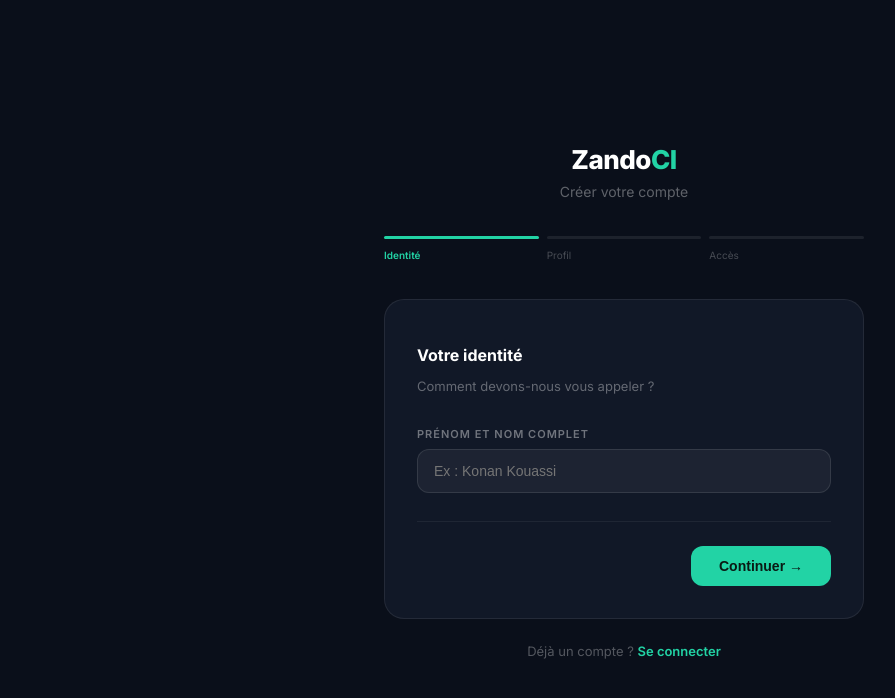
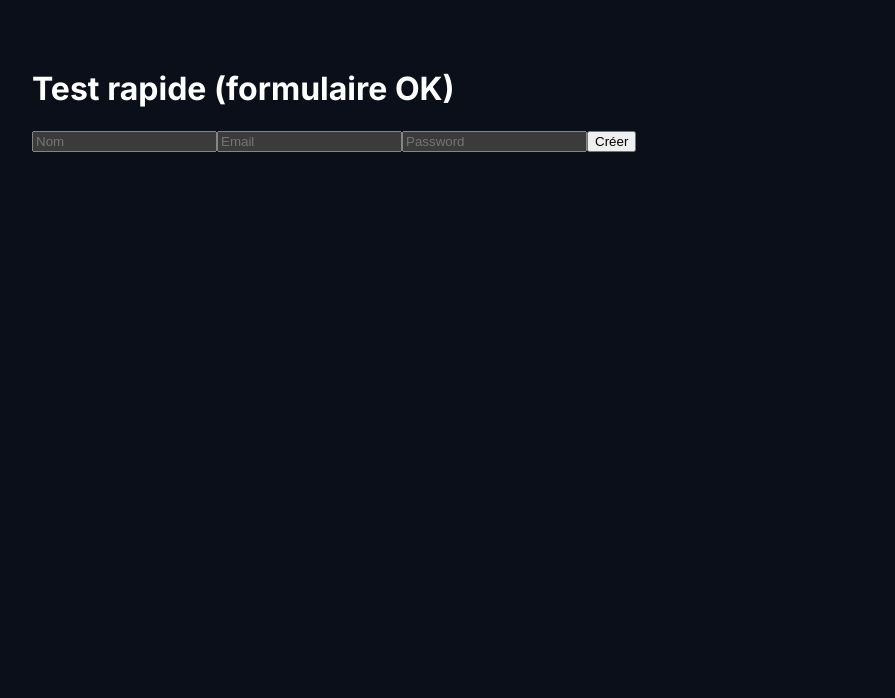
Before and after one commit to youssefulrich/zando-ci, a Next.js app: page /register in a window 1280 px wide. Shown: the top 698 px of the page, without its empty margins (16-911 px from the left). Built offline with nearby package versions, Linux system fonts and the light colour scheme.

Commit message:
fix: register zod

```diff
--- a/app/register/page.tsx
+++ b/app/register/page.tsx
@@ -17,14 +17,36 @@ const ACCOUNT_TYPES = [
   { value: 'owner_event', label: 'Organisateur', desc: 'Je crée des événements' },
 ]
 
-type FormData = { full_name: string; account_type: string; phone: string; city: string; orange_money: string; mtn_money: string; wave: string; moov_money: string; email: string; password: string }
+type FormData = {
+  full_name: string
+  account_type: string
+  phone: string
+  city: string
+  orange_money: string
+  mtn_money: string
+  wave: string
+  moov_money: string
+  email: string
+  password: string
+}
 
 const inp = { width: '100%', background: 'rgba(255,255,255,0.05)', border: '0.5px solid rgba(255,255,255,0.1)', borderRadius: 12, padding: '13px 16px', fontSize: 14, color: '#fff', outline: 'none', colorScheme: 'dark' as const }
 const lbl = { display: 'block', fontSize: 11, color: 'rgba(255,255,255,0.4)', textTransform: 'uppercase' as const, letterSpacing: 1, fontWeight: 600, marginBottom: 8 }
 
 export default function RegisterPage() {
   const [step, setStep] = useState(1)
-  const [data, setData] = useState<FormData>({ full_name: '', account_type: 'client', phone: '', city: '', orange_money: '', mtn_money: '', wave: '', moov_money: '', email: '', password: '' })
+  const [data, setData] = useState<FormData>({
+    full_name: '',
+    account_type: 'client',
+    phone: '',
+    city: '',
+    orange_money: '',
+    mtn_money: '',
+    wave: '',
+    moov_money: '',
+    email: '',
+    password: '',
+  })
   const [errors, setErrors] = useState<Record<string, string>>({})
   const [loading, setLoading] = useState(false)
   const [globalError, setGlobalError] = useState('')
@@ -39,35 +61,72 @@ export default function RegisterPage() {
   function validate(s: number): boolean {
     try {
       if (s === 1) step1Schema.parse({ full_name: data.full_name })
+
       if (s === 2) {
-        step2Schema.parse({ account_type: data.account_type, phone: data.phone, city: data.city })
+        step2Schema.parse({
+          account_type: data.account_type,
+          phone: data.phone,
+          city: data.city,
+        })
+
         if (isOwner && !data.orange_money && !data.mtn_money && !data.wave && !data.moov_money) {
-          setErrors({ mobile_money: 'Au moins un numéro Mobile Money requis' }); return false
+          setErrors({ mobile_money: 'Au moins un numéro Mobile Money requis' })
+          return false
         }
       }
+
       if (s === 3) step3Schema.parse({ email: data.email, password: data.password })
-      setErrors({}); return true
+
+      setErrors({})
+      return true
+
     } catch (err) {
-      if (err instanceof z.ZodError && Array.isArray(err.errors)) {
+      if (err instanceof z.ZodError) {
         const e: Record<string, string> = {}
-        err.errors.forEach(ze => { if (ze.path && ze.path.length > 0) e[ze.path[0] as string] = ze.message })
+
+        err.issues.forEach((ze) => {
+          if (ze.path && ze.path.length > 0) {
+            e[ze.path[0] as string] = ze.message
+          }
+        })
+
         setErrors(e)
       }
+
       return false
     }
   }
 
   async function handleSubmit() {
     if (!validate(3)) return
-    setLoading(true); setGlobalError('')
+
+    setLoading(true)
+    setGlobalError('')
+
     const supabase = createClient()
+
     try {
       const { error } = await supabase.auth.signUp({
-        email: data.email, password: data.password,
-        options: { data: { full_name: data.full_name, phone: data.phone, city: data.city, account_type: data.account_type, orange_money: data.orange_money || null, mtn_money: data.mtn_money || null, wave: data.wave || null, moov_money: data.moov_money || null } },
+        email: data.email,
+        password: data.password,
+        options: {
+          data: {
+            full_name: data.full_name,
+            phone: data.phone,
+            city: data.city,
+            account_type: data.account_type,
+            orange_money: data.orange_money || null,
+            mtn_money: data.mtn_money || null,
+            wave: data.wave || null,
+            moov_money: data.moov_money || null,
+          },
+        },
       })
+
       if (error) throw error
+
       window.location.href = '/dashboard'
+
     } catch (err: unknown) {
       const msg = err instanceof Error ? err.message : 'Une erreur est survenue'
       setGlobalError(msg.includes('already registered') ? 'Cet email est déjà utilisé.' : msg)
@@ -75,170 +134,37 @@ export default function RegisterPage() {
     }
   }
 
-  const STEPS = ['Identité', 'Profil', 'Accès']
-  const STEP_COLORS = ['#22d3a5', '#a78bfa', '#60a5fa']
-  const accent = STEP_COLORS[step - 1]
+  return (
+    <div style={{ padding: 40, color: 'white' }}>
+      <h1>Test rapide (formulaire OK)</h1>
 
-  return (
-    <div style={{ background: '#0a0f1a', minHeight: '100vh', display: 'flex', alignItems: 'center', justifyContent: 'center', padding: '24px' }}>
-      <div style={{ width: '100%', maxWidth: 480 }}>
+      <input
+        placeholder="Nom"
+        value={data.full_name}
+        onChange={e => set('full_name', e.target.value)}
+      />
+      {errors.full_name && <p>{errors.full_name}</p>}
 
-        {/* Logo */}
-        <div style={{ textAlign: 'center', marginBottom: 36 }}>
-          <Link href="/" style={{ fontSize: 26, fontWeight: 800, color: '#fff', textDecoration: 'none', letterSpacing: -0.5 }}>
-            Zando<span style={{ color: '#22d3a5' }}>CI</span>
-          </Link>
-          <p style={{ fontSize: 14, color: 'rgba(255,255,255,0.35)', marginTop: 8 }}>Créer votre compte</p>
-        </div>
+      <input
+        placeholder="Email"
+        value={data.email}
+        onChange={e => set('email', e.target.value)}
+      />
+      {errors.email && <p>{errors.email}</p>}
 
-        {/* Steps */}
-        <div style={{ display: 'flex', gap: 8, marginBottom: 28 }}>
-          {STEPS.map((label, i) => (
-            <div key={i} style={{ flex: 1 }}>
-              <div style={{ height: 3, borderRadius: 2, background: i + 1 <= step ? STEP_COLORS[i] : 'rgba(255,255,255,0.08)', marginBottom: 6, transition: 'background 0.3s' }} />
-              <p style={{ fontSize: 10, color: i + 1 === step ? STEP_COLORS[i] : 'rgba(255,255,255,0.25)', fontWeight: i + 1 === step ? 600 : 400 }}>{label}</p>
-            </div>
-          ))}
-        </div>
+      <input
+        placeholder="Password"
+        type="password"
+        value={data.password}
+        onChange={e => set('password', e.target.value)}
+      />
+      {errors.password && <p>{errors.password}</p>}
 
-        {/* Card */}
-        <div style={{ background: '#111827', border: `0.5px solid rgba(255,255,255,0.08)`, borderRadius: 20, padding: 32 }}>
+      <button onClick={handleSubmit}>
+        Créer
+      </button>
 
-          {/* Étape 1 — Identité */}
-          {step === 1 && (
-            <div style={{ display: 'flex', flexDirection: 'column', gap: 20 }}>
-              <div>
-                <h2 style={{ fontSize: 16, fontWeight: 700, color: '#fff', marginBottom: 4 }}>Votre identité</h2>
-                <p style={{ fontSize: 13, color: 'rgba(255,255,255,0.35)' }}>Comment devons-nous vous appeler ?</p>
-              </div>
-              <div>
-                <label style={lbl}>Prénom et nom complet</label>
-                <input type="text" value={data.full_name} onChange={e => set('full_name', e.target.value)} placeholder="Ex : Konan Kouassi" style={inp} />
-                {errors.full_name && <p style={{ fontSize: 12, color: '#f87171', marginTop: 6 }}>{errors.full_name}</p>}
-              </div>
-            </div>
-          )}
-
-          {/* Étape 2 — Profil */}
-          {step === 2 && (
-            <div style={{ display: 'flex', flexDirection: 'column', gap: 20 }}>
-              <div>
-                <h2 style={{ fontSize: 16, fontWeight: 700, color: '#fff', marginBottom: 4 }}>Votre profil</h2>
-                <p style={{ fontSize: 13, color: 'rgba(255,255,255,0.35)' }}>Comment utiliserez-vous Zando CI ?</p>
-              </div>
-
-              {/* Type de compte */}
-              <div>
-                <label style={lbl}>Type de compte</label>
-                <div style={{ display: 'grid', gridTemplateColumns: '1fr 1fr', gap: 8 }}>
-                  {ACCOUNT_TYPES.map(opt => (
-                    <button key={opt.value} type="button" onClick={() => set('account_type', opt.value)} style={{
-                      padding: '12px 14px', borderRadius: 12, cursor: 'pointer', textAlign: 'left',
-                      border: data.account_type === opt.value ? `1.5px solid rgba(167,139,250,0.4)` : '0.5px solid rgba(255,255,255,0.08)',
-                      background: data.account_type === opt.value ? 'rgba(167,139,250,0.1)' : 'rgba(255,255,255,0.03)',
-                      transition: 'all 0.15s ease',
-                    }}>
-                      <p style={{ fontSize: 13, fontWeight: 700, color: data.account_type === opt.value ? '#a78bfa' : '#fff', marginBottom: 2 }}>{opt.label}</p>
-                      <p style={{ fontSize: 11, color: 'rgba(255,255,255,0.35)' }}>{opt.desc}</p>
-                    </button>
-                  ))}
-                </div>
-              </div>
-
-              {/* Téléphone */}
-              <div>
-                <label style={lbl}>Téléphone WhatsApp</label>
-                <input type="tel" value={data.phone} onChange={e => set('phone', e.target.value)} placeholder="+225 07 00 00 00 00" style={inp} />
-                {errors.phone && <p style={{ fontSize: 12, color: '#f87171', marginTop: 6 }}>{errors.phone}</p>}
-              </div>
-
-              {/* Ville */}
-              <div>
-                <label style={lbl}>Ville</label>
-                <select value={data.city} onChange={e => set('city', e.target.value)} style={{ ...inp, colorScheme: 'dark' }}>
-                  <option value="">Sélectionner une ville</option>
-                  {CITIES.map(c => <option key={c} value={c}>{c}</option>)}
-                </select>
-                {errors.city && <p style={{ fontSize: 12, color: '#f87171', marginTop: 6 }}>{errors.city}</p>}
-              </div>
-
-              {/* Mobile Money */}
-              {isOwner && (
-                <div style={{ display: 'flex', flexDirection: 'column', gap: 12 }}>
-                  <div>
-                    <label style={lbl}>Numéros Mobile Money</label>
-                    <p style={{ fontSize: 12, color: 'rgba(255,255,255,0.25)', marginBottom: 10 }}>Pour recevoir vos paiements — au moins un requis</p>
-                  </div>
-                  {errors.mobile_money && (
-                    <div style={{ background: 'rgba(248,113,113,0.08)', border: '0.5px solid rgba(248,113,113,0.2)', borderRadius: 10, padding: '10px 14px' }}>
-                      <p style={{ fontSize: 12, color: '#f87171' }}>{errors.mobile_money}</p>
-                    </div>
-                  )}
-                  {[
-                    { field: 'orange_money' as const, label: 'Orange Money', placeholder: '+225 07...' },
-                    { field: 'mtn_money' as const, label: 'MTN Money', placeholder: '+225 05...' },
-                    { field: 'wave' as const, label: 'Wave', placeholder: '+225 01...' },
-                    { field: 'moov_money' as const, label: 'Moov Money', placeholder: '+225 01...' },
-                  ].map(({ field, label, placeholder }) => (
-                    <div key={field} style={{ display: 'flex', alignItems: 'center', gap: 12 }}>
-                      <span style={{ fontSize: 12, color: 'rgba(255,255,255,0.4)', width: 96, flexShrink: 0 }}>{label}</span>
-                      <input type="tel" value={data[field]} onChange={e => set(field, e.target.value)} placeholder={placeholder} style={{ ...inp, flex: 1 }} />
-                    </div>
-                  ))}
-                </div>
-              )}
-            </div>
-          )}
-
-          {/* Étape 3 — Accès */}
-          {step === 3 && (
-            <div style={{ display: 'flex', flexDirection: 'column', gap: 20 }}>
-              <div>
-                <h2 style={{ fontSize: 16, fontWeight: 700, color: '#fff', marginBottom: 4 }}>Vos identifiants</h2>
-                <p style={{ fontSize: 13, color: 'rgba(255,255,255,0.35)' }}>Email et mot de passe pour vous connecter</p>
-              </div>
-              <div>
-                <label style={lbl}>Email</label>
-                <input type="email" value={data.email} onChange={e => set('email', e.target.value)} placeholder="vous@exemple.com" style={inp} />
-                {errors.email && <p style={{ fontSize: 12, color: '#f87171', marginTop: 6 }}>{errors.email}</p>}
-              </div>
-              <div>
-                <label style={lbl}>Mot de passe</label>
-                <input type="password" value={data.password} onChange={e => set('password', e.target.value)} placeholder="Minimum 6 caractères" style={inp} />
-                {errors.password && <p style={{ fontSize: 12, color: '#f87171', marginTop: 6 }}>{errors.password}</p>}
-              </div>
-              {globalError && (
-                <div style={{ background: 'rgba(248,113,113,0.08)', border: '0.5px solid rgba(248,113,113,0.2)', borderRadius: 12, padding: '12px 16px' }}>
-                  <p style={{ fontSize: 13, color: '#f87171' }}>{globalError}</p>
-                </div>
-              )}
-            </div>
-          )}
-
-          {/* Navigation */}
-          <div style={{ display: 'flex', justifyContent: step > 1 ? 'space-between' : 'flex-end', gap: 12, marginTop: 28, paddingTop: 24, borderTop: '0.5px solid rgba(255,255,255,0.06)' }}>
-            {step > 1 && (
-              <button type="button" onClick={() => setStep(s => s - 1)} style={{ padding: '12px 24px', background: 'rgba(255,255,255,0.05)', border: '0.5px solid rgba(255,255,255,0.1)', borderRadius: 12, fontSize: 14, color: 'rgba(255,255,255,0.5)', cursor: 'pointer' }}>
-                ← Retour
-              </button>
-            )}
-            {step < 3 ? (
-              <button type="button" onClick={() => validate(step) && setStep(s => s + 1)} style={{ padding: '12px 28px', background: accent, color: step === 1 ? '#0a1a14' : step === 2 ? '#1a0a3d' : '#0a1428', borderRadius: 12, border: 'none', fontSize: 14, fontWeight: 800, cursor: 'pointer' }}>
-                Continuer →
-              </button>
-            ) : (
-              <button type="button" onClick={handleSubmit} disabled={loading} style={{ padding: '12px 28px', background: loading ? 'rgba(96,165,250,0.4)' : accent, color: '#0a1428', borderRadius: 12, border: 'none', fontSize: 14, fontWeight: 800, cursor: loading ? 'not-allowed' : 'pointer' }}>
-                {loading ? 'Création...' : 'Créer mon compte'}
-              </button>
-            )}
-          </div>
-        </div>
-
-        <p style={{ textAlign: 'center', fontSize: 13, color: 'rgba(255,255,255,0.3)', marginTop: 24 }}>
-          Déjà un compte ?{' '}
-          <Link href="/login" style={{ color: '#22d3a5', textDecoration: 'none', fontWeight: 600 }}>Se connecter</Link>
-        </p>
-      </div>
+      {globalError && <p>{globalError}</p>}
     </div>
   )
 }
```
